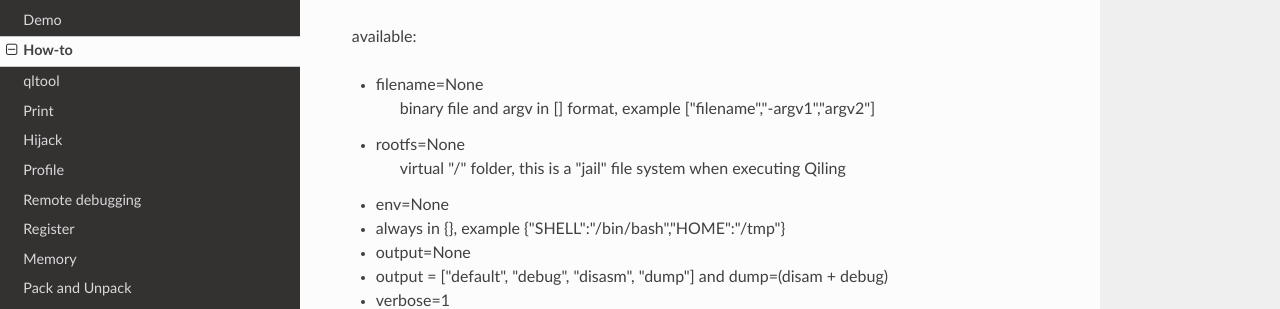
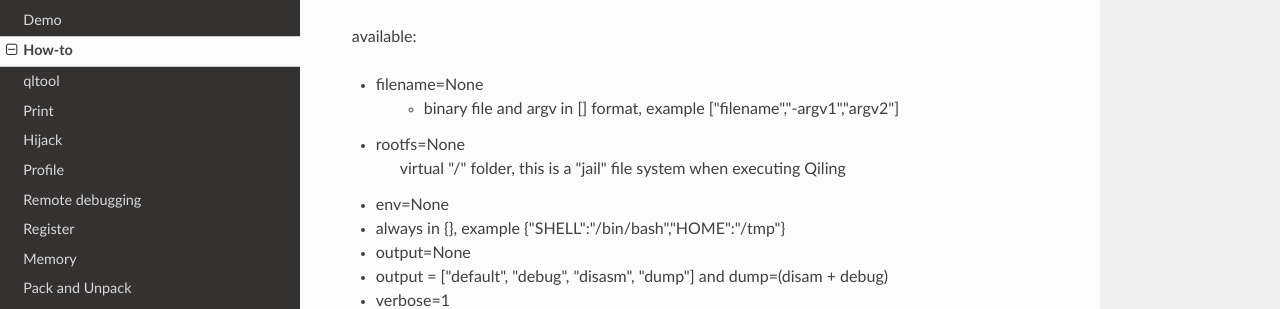
Before and after one commit to qilingframework/rtfd.io, an MkDocs documentation site: the page built from docs/usage.md, in a window 1280 px wide and 900 px high, scrolled down 766 px. Shown: the part 159-468 px from the top of the window. Built offline with MkDocs 1.6.1, drawn with Linux system fonts in a browser that asks for light colours; nearby versions of some CDN libraries.

```diff
--- a/docs/usage.md
+++ b/docs/usage.md
@@ -49,10 +49,10 @@ In pre-loader(during initialization) state, there are multiple options that can
 
 available:
 
-- filename=None
-  > binary file and argv in [] format, example ["filename","-argv1","argv2"]
+* filename=None
+> - binary file and argv in [] format, example ["filename","-argv1","argv2"]
 - rootfs=None
-  > virtual "/" folder, this is a "jail" file system when executing Qiling
+> virtual "/" folder, this is a "jail" file system when executing Qiling
 - env=None
   + always in {}, example {"SHELL":"/bin/bash","HOME":"/tmp"}
 - output=None
```
